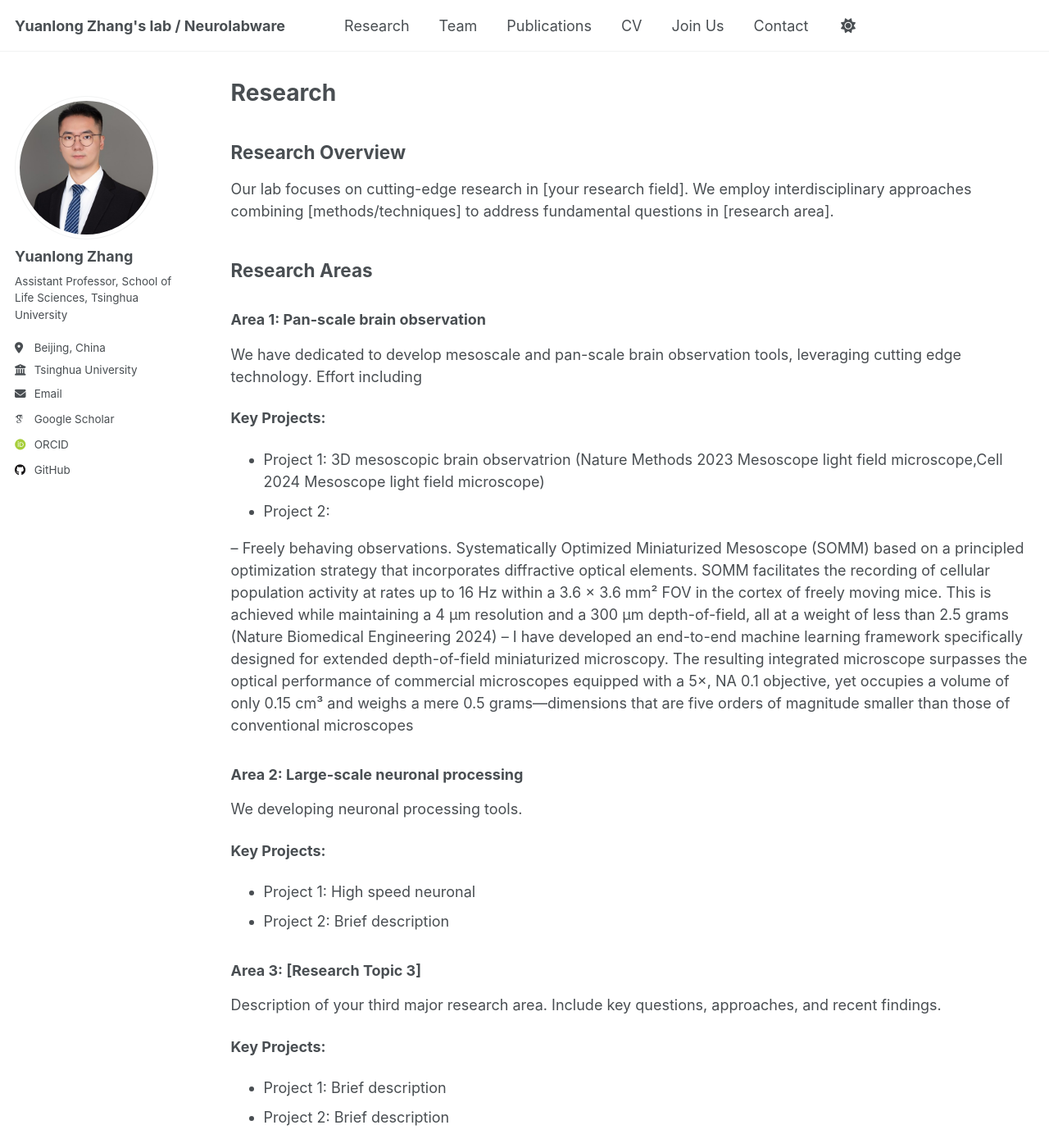
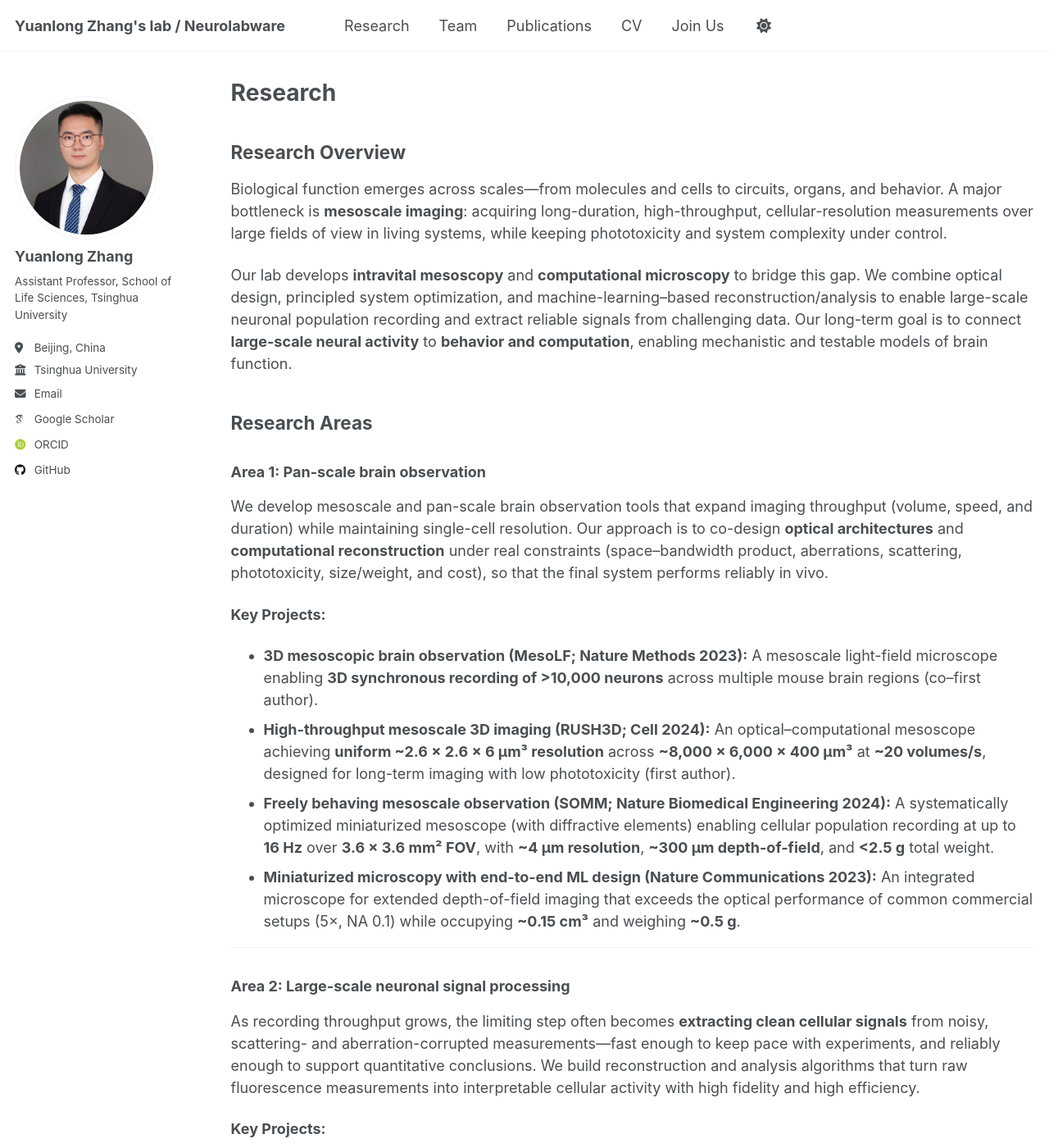
Before and after one commit to zhang-lab-thu/zhang-lab-thu.github.io, a Jekyll site: the page built from _pages/research.md, in a window 1280 px wide and 1400 px high. Shown: the whole window at 82% size. Built offline with Jekyll 4.4.1, drawn with Linux system fonts in a browser that asks for light colours; some web fonts are replaced; a script that is not in the unit is left out; some of the changed text lies outside the part shown.

Commit message:
add research

```diff
--- a/_data/navigation.yml
+++ b/_data/navigation.yml
@@ -22,6 +22,3 @@ main:
 
   - title: "Join Us"
     url: /joinus/
-
-  - title: "Contact"
-    url: /contact/
--- a/_pages/research.md
+++ b/_pages/research.md
@@ -9,37 +9,45 @@ author_profile: true
 
 ## Research Overview
 
-Our lab focuses on cutting-edge research in [your research field]. We employ interdisciplinary approaches combining [methods/techniques] to address fundamental questions in [research area].
+Biological function emerges across scales—from molecules and cells to circuits, organs, and behavior. A major bottleneck is **mesoscale imaging**: acquiring long-duration, high-throughput, cellular-resolution measurements over large fields of view in living systems, while keeping phototoxicity and system complexity under control.
+
+Our lab develops **intravital mesoscopy** and **computational microscopy** to bridge this gap. We combine optical design, principled system optimization, and machine-learning–based reconstruction/analysis to enable large-scale neuronal population recording and extract reliable signals from challenging data. Our long-term goal is to connect **large-scale neural activity** to **behavior and computation**, enabling mechanistic and testable models of brain function.
 
 ## Research Areas
 
 ### Area 1: Pan-scale brain observation
-We have dedicated to develop mesoscale and pan-scale brain observation tools, leveraging cutting edge technology.
-Effort including
 
+We develop mesoscale and pan-scale brain observation tools that expand imaging throughput (volume, speed, and duration) while maintaining single-cell resolution. Our approach is to co-design **optical architectures** and **computational reconstruction** under real constraints (space–bandwidth product, aberrations, scattering, phototoxicity, size/weight, and cost), so that the final system performs reliably in vivo.
 
 **Key Projects:**
-- Project 1: 3D mesoscopic brain observatrion (Nature Methods 2023 Mesoscope light field microscope,Cell 2024 Mesoscope light field microscope)
-- Project 2:
+- **3D mesoscopic brain observation (MesoLF; Nature Methods 2023):** A mesoscale light-field microscope enabling **3D synchronous recording of >10,000 neurons** across multiple mouse brain regions (co–first author).
+- **High-throughput mesoscale 3D imaging (RUSH3D; Cell 2024):** An optical–computational mesoscope achieving **uniform ~2.6 × 2.6 × 6 μm³ resolution** across **~8,000 × 6,000 × 400 μm³** at **~20 volumes/s**, designed for long-term imaging with low phototoxicity (first author).
+- **Freely behaving mesoscale observation (SOMM; Nature Biomedical Engineering 2024):** A systematically optimized miniaturized mesoscope (with diffractive elements) enabling cellular population recording at up to **16 Hz** over **3.6 × 3.6 mm² FOV**, with **~4 μm resolution**, **~300 μm depth-of-field**, and **<2.5 g** total weight.
+- **Miniaturized microscopy with end-to-end ML design (Nature Communications 2023):** An integrated microscope for extended depth-of-field imaging that exceeds the optical performance of common commercial setups (5×, NA 0.1) while occupying **~0.15 cm³** and weighing **~0.5 g**.
 
--- Freely behaving observations. Systematically Optimized Miniaturized Mesoscope (SOMM) based on a principled optimization strategy that incorporates diffractive optical elements. SOMM facilitates the recording of cellular population activity at rates up to 16 Hz within a 3.6 × 3.6 mm² FOV in the cortex of freely moving mice. This is achieved while maintaining a 4 µm resolution and a 300 µm depth-of-field, all at a weight of less than 2.5 grams (Nature Biomedical Engineering 2024)
--- I have developed an end-to-end machine learning framework specifically designed for extended depth-of-field miniaturized microscopy. The resulting integrated microscope surpasses the optical performance of commercial microscopes equipped with a 5×, NA 0.1 objective, yet occupies a volume of only 0.15 cm³ and weighs a mere 0.5 grams—dimensions that are five orders of magnitude smaller than those of conventional microscopes
+---
 
-### Area 2: Large-scale neuronal processing
-We developing neuronal processing tools.
+### Area 2: Large-scale neuronal signal processing
+
+As recording throughput grows, the limiting step often becomes **extracting clean cellular signals** from noisy, scattering- and aberration-corrupted measurements—fast enough to keep pace with experiments, and reliably enough to support quantitative conclusions. We build reconstruction and analysis algorithms that turn raw fluorescence measurements into interpretable cellular activity with high fidelity and high efficiency.
 
 **Key Projects:**
-- Project 1: High speed neuronal
-- Project 2: Brief description
+- **DeepWonder (Nature Methods 2023):** A synthesis-training-based background removal framework for functional imaging that reduces processing time by ~**10×** while improving the accuracy and reliability of signal extraction.
+- **DiLFM (Light: Science & Applications 2021):** A sparse-encoding, low-phototoxicity light-field reconstruction framework that mitigates artifacts under sub-optimal illumination and extends the usable observation window by **>50×** in phototoxicity-sensitive settings (e.g., zebrafish larvae).
+- **DeepSeMi (Nature Methods 2023):** A denoising approach that yields an effective **~15× photon budget increase** in standard confocal microscopy, enabling longer and gentler observation of light-sensitive biological dynamics.
+---
 
-### Area 3: [Research Topic 3]
-Description of your third major research area. Include key questions, approaches, and recent findings.
+### Area 3: Neurocircuits, behavior, and NeuroAI
 
-**Key Projects:**
-- Project 1: Brief description
-- Project 2: Brief description
+Our tool-building efforts are guided by neuroscience questions: how neural populations coordinate across brain regions to support learning, memory, and flexible behavior. We are developing experimental and computational frameworks that connect **large-scale neural recordings** to **behavioral structure** and **computational models**, with two goals: (i) extract mechanistic principles of neural computation, and (ii) use those principles to inform **NeuroAI** and next-generation **brain–computer interface** ideas.
 
+**Key Directions (in development):**
+- **Circuit-to-behavior modeling at scale:** Joint analysis of large neuronal populations with rich behavioral measurements to identify population codes, state structure, and learning dynamics.
+- **Brain–AI alignment tools:** Methods to compare and align internal representations in biological circuits and artificial agents, emphasizing interpretability and hypothesis generation.
+- **ML- and robotics-enabled experimentation:** Using modern machine learning and automated/robotic systems to increase experimental throughput and enable more systematic, closed-loop interrogation strategies.
 ## Funding
 
 Our research is supported by:
-- NSFC, McGovern Brain research funding. Dushi grant @tsinghua university
+- **National Natural Science Foundation of China (NSFC)**
+- **Tsinghua University internal programs (e.g., Dushi grant)**
+- **IDG/McGovern Institute for Brain Research at Tsinghua University**
```
